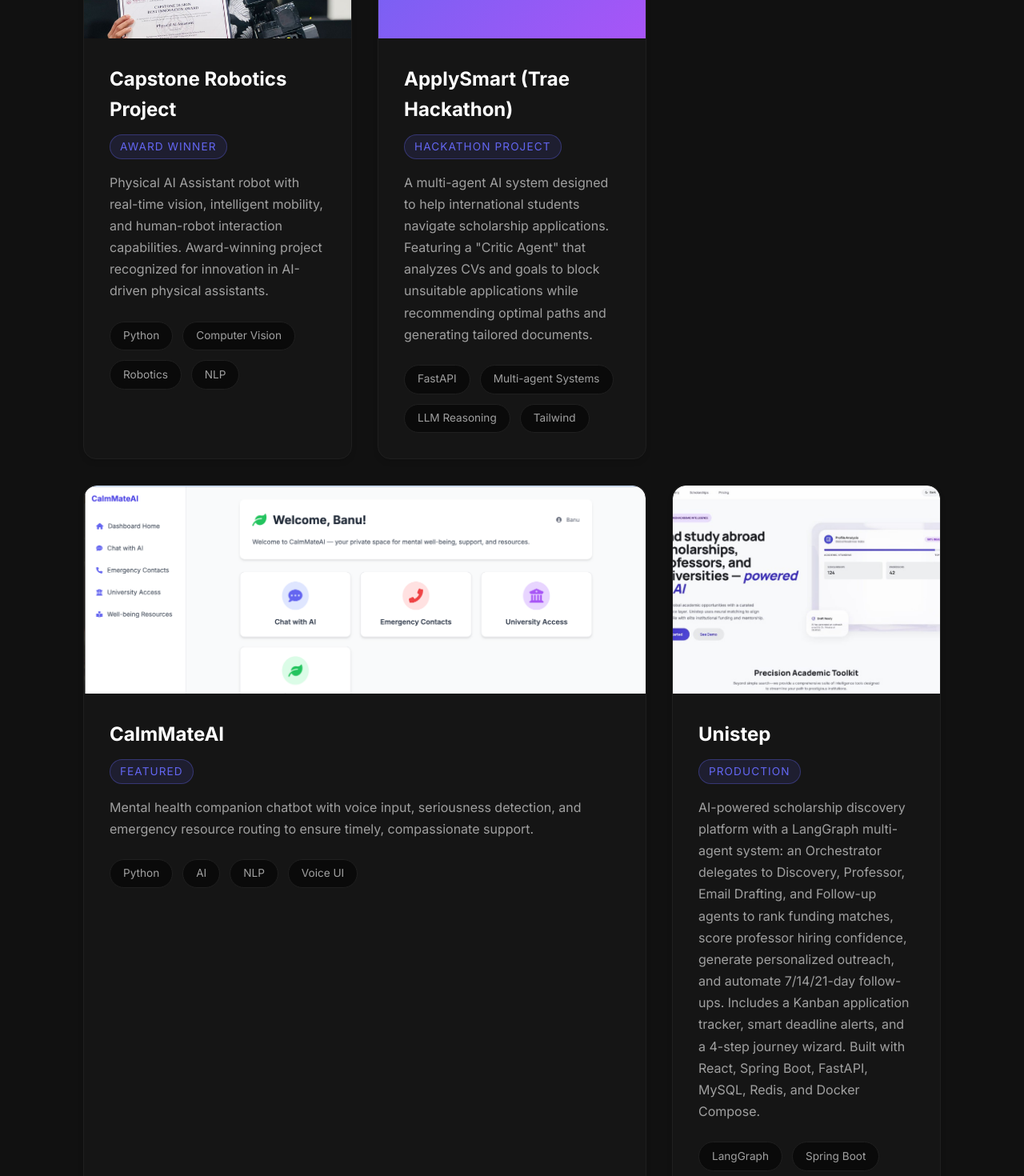
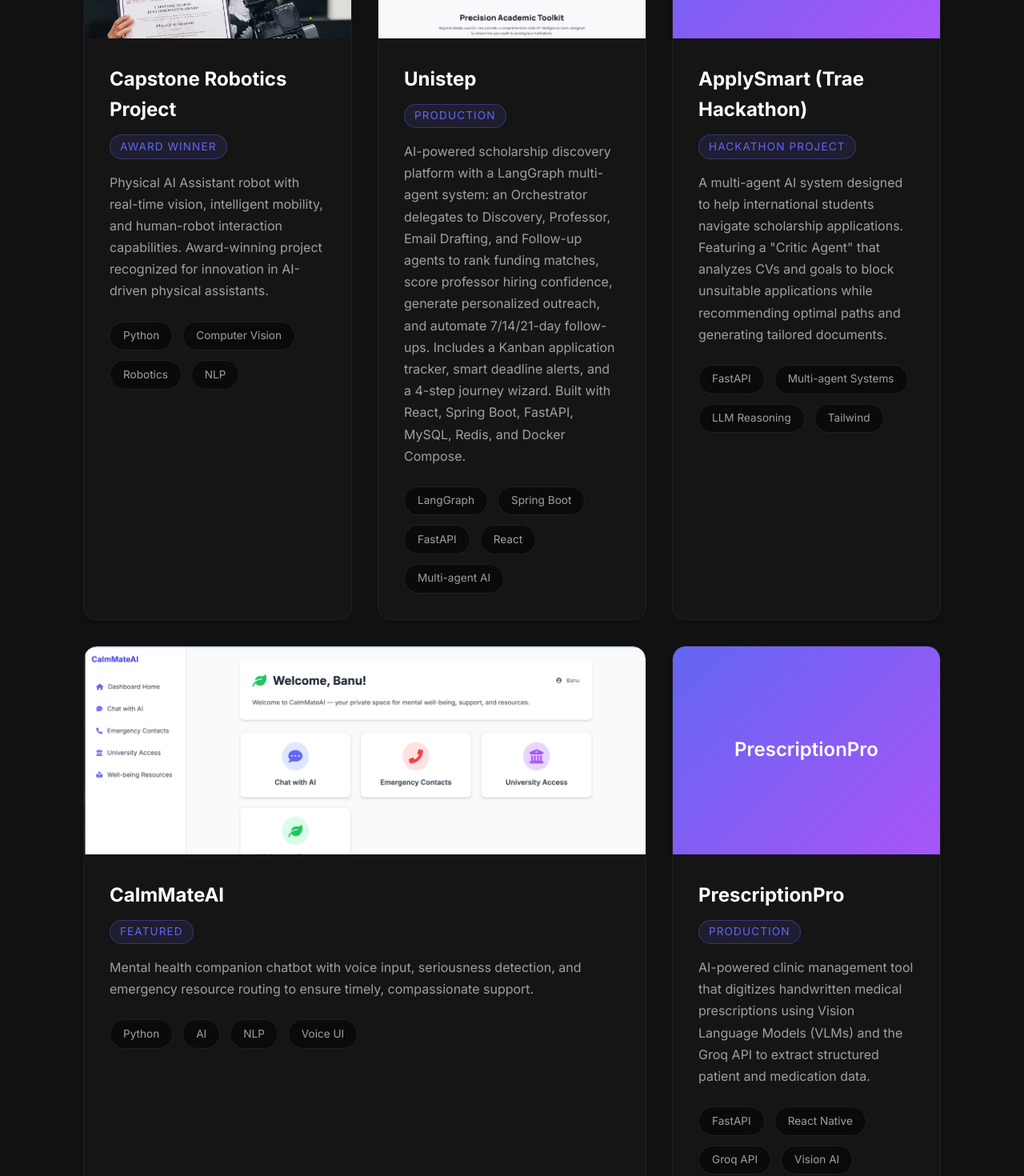
Before and after one commit to saberabanu0001/portfolio-me, a React (Vite) app: page / in a window 1280 px wide. Shown: the part 2240-3710 px from the top of the page at 80% size. Built offline with nearby package versions, Linux system fonts and the light colour scheme.

Commit message:
unistep added

```diff
--- a/src/content.ts
+++ b/src/content.ts
@@ -52,6 +52,17 @@ export const projects = [
     imageAlt: 'Physical AI Assistant robot with computer vision sensors',
   },
   {
+    title: 'Unistep',
+    description:
+      'AI-powered scholarship discovery platform with a LangGraph multi-agent system: an Orchestrator delegates to Discovery, Professor, Email Drafting, and Follow-up agents to rank funding matches, score professor hiring confidence, generate personalized outreach, and automate 7/14/21-day follow-ups. Includes a Kanban application tracker, smart deadline alerts, and a 4-step journey wizard. Built with React, Spring Boot, FastAPI, MySQL, Redis, and Docker Compose.',
+    tags: ['LangGraph', 'Spring Boot', 'FastAPI', 'React', 'Multi-agent AI'],
+    liveUrl: 'https://www.unistep.digital',
+    repoUrl: 'https://github.com/saberabanu0001/Unistep-spring',
+    status: 'Production',
+    image: '/unistep.png',
+    imageAlt: 'Unistep landing page with AI-driven scholarship and university matching dashboard',
+  },
+  {
     title: 'ApplySmart (Trae Hackathon)',
     description:
       'A multi-agent AI system designed to help international students navigate scholarship applications. Featuring a "Critic Agent" that analyzes CVs and goals to block unsuitable applications while recommending optimal paths and generating tailored documents.',
@@ -72,17 +83,6 @@ export const projects = [
     status: 'Featured',
     image: '/calmate-ai-dashboard.png',
     imageAlt: 'CalmMateAI dashboard preview',
-  },
-  {
-    title: 'Unistep',
-    description:
-      'AI-powered scholarship discovery platform with a LangGraph multi-agent system: an Orchestrator delegates to Discovery, Professor, Email Drafting, and Follow-up agents to rank funding matches, score professor hiring confidence, generate personalized outreach, and automate 7/14/21-day follow-ups. Includes a Kanban application tracker, smart deadline alerts, and a 4-step journey wizard. Built with React, Spring Boot, FastAPI, MySQL, Redis, and Docker Compose.',
-    tags: ['LangGraph', 'Spring Boot', 'FastAPI', 'React', 'Multi-agent AI'],
-    liveUrl: 'https://www.unistep.digital',
-    repoUrl: 'https://github.com/saberabanu0001/Unistep-spring',
-    status: 'Production',
-    image: '/unistep.png',
-    imageAlt: 'Unistep landing page with AI-driven scholarship and university matching dashboard',
   },
   {
     title: 'PrescriptionPro',
```
